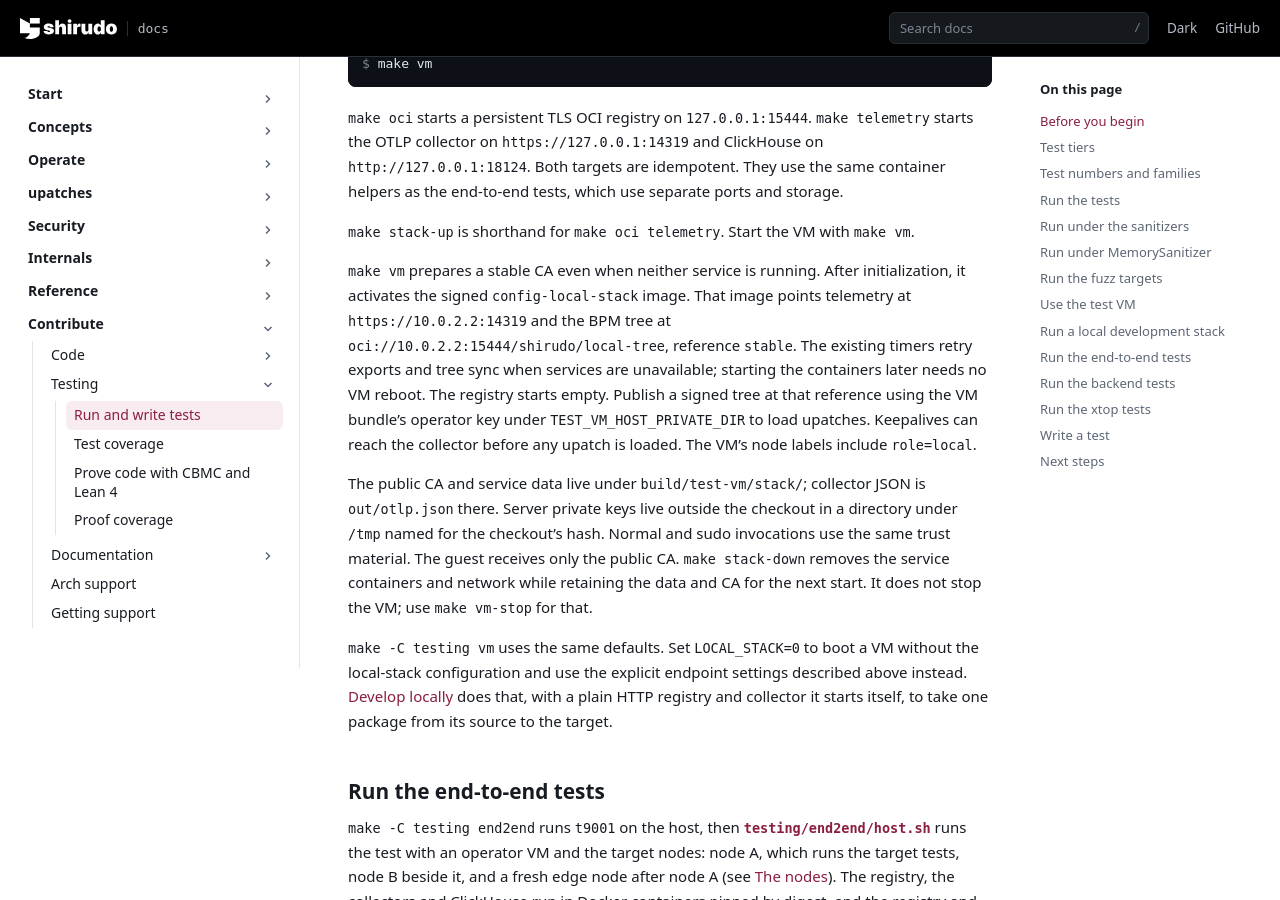
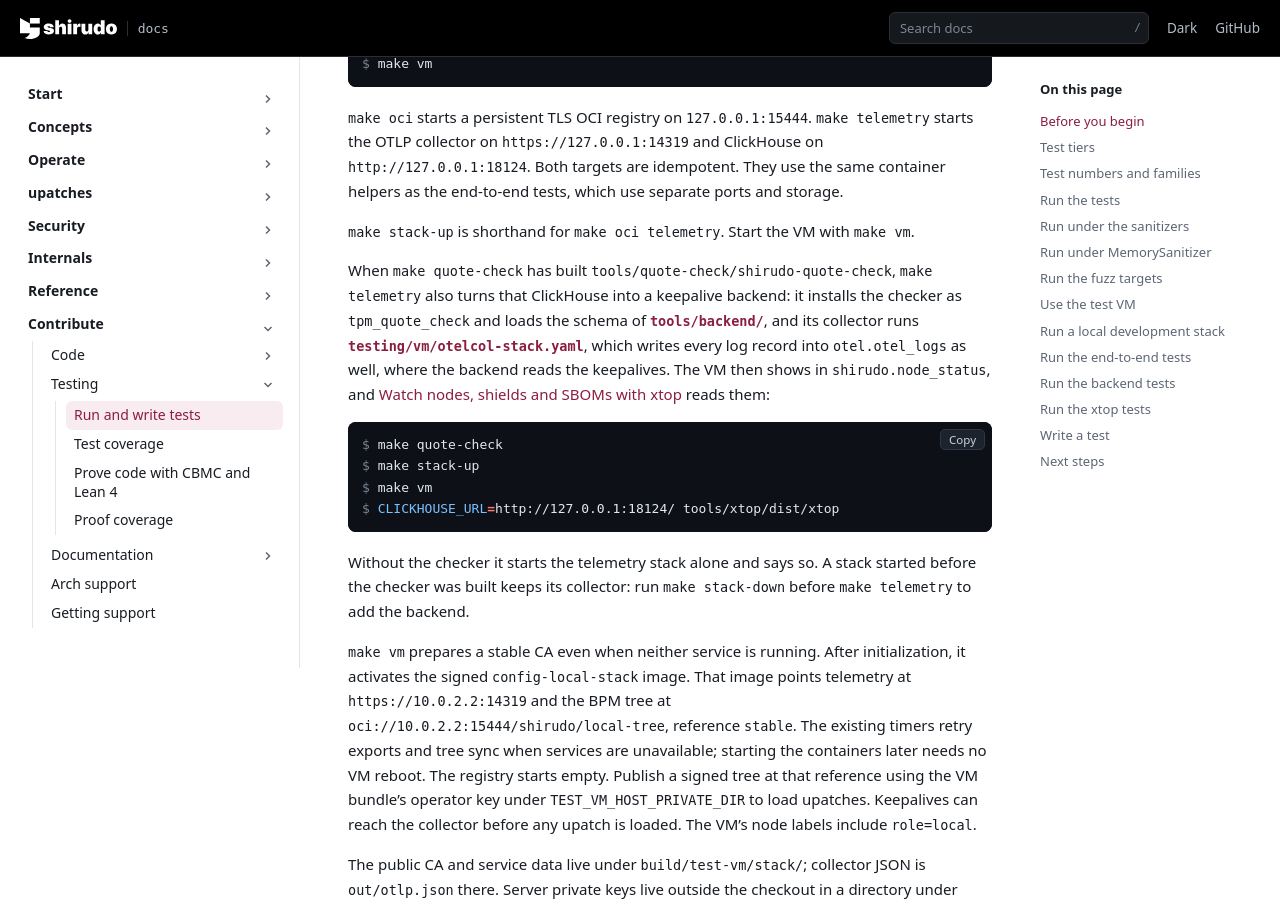
Before and after one commit to AliBashaSY/shirudo, a Sphinx documentation site: the page built from Documentation/contribute/testing/testing.rst, in a window 1280 px wide and 900 px high, scrolled down 12092 px. Built offline with Sphinx 7.4.7, drawn with Linux system fonts in a browser that asks for light colours; pages that are not in the unit, such as notebooks, are missing from menus.

Commit message:
testing: load the backend into the local stack's ClickHouse
make vm points a VM's keepalive at the collector make stack-up starts,
but that collector only stores raw OTLP, and its ClickHouse has none of
the backend's schema: the keepalives arrive and never become nodes, so
tools/xtop has nothing to read from the local stack.

When make quote-check has built the checker, make telemetry now
installs it as tpm_quote_check in the stack's ClickHouse and loads
tools/backend's schema there, and the collector runs a configuration of
its own, testing/vm/otelcol-stack.yaml, that also writes every log
record into otel.otel_logs, where the backend reads the keepalives. One
ClickHouse and one collector, because a node has one endpoint for its
keepalive and its map export alike. Without the checker the stack
starts as before and says how to add the backend.

The install steps move out of stack_backend into stack_backend_install,
which takes the container, so that the end-to-end backend and the local
stack share them; stack_backend_schema takes the container too, and the
end-to-end callers keep its default.

Signed-off-by: John Fastabend <john.fastabend@gmail.com>

```diff
--- a/Documentation/contribute/testing/testing.rst
+++ b/Documentation/contribute/testing/testing.rst
@@ -687,6 +687,26 @@ storage.
 
 ``make stack-up`` is shorthand for ``make oci telemetry``. Start the VM
 with ``make vm``.
+
+When ``make quote-check`` has built
+``tools/quote-check/shirudo-quote-check``, ``make telemetry`` also turns
+that ClickHouse into a keepalive backend: it installs the checker as
+``tpm_quote_check`` and loads the schema of :src:`tools/backend/`, and
+its collector runs :src:`testing/vm/otelcol-stack.yaml`, which writes
+every log record into ``otel.otel_logs`` as well, where the backend reads
+the keepalives. The VM then shows in ``shirudo.node_status``, and
+:doc:`/operate/backend/xtop` reads them:
+
+.. code-block:: console
+
+   $ make quote-check
+   $ make stack-up
+   $ make vm
+   $ CLICKHOUSE_URL=http://127.0.0.1:18124/ tools/xtop/dist/xtop
+
+Without the checker it starts the telemetry stack alone and says so. A
+stack started before the checker was built keeps its collector: run
+``make stack-down`` before ``make telemetry`` to add the backend.
 
 ``make vm`` prepares a stable CA even when neither service is running.
 After initialization, it activates the signed ``config-local-stack``
--- a/Documentation/operate/backend/xtop.rst
+++ b/Documentation/operate/backend/xtop.rst
@@ -39,7 +39,9 @@ Build and run
         CLICKHOUSE_PASSWORD=... tools/xtop/dist/xtop
 
 ``bun run src/index.tsx`` in :src:`tools/xtop/` runs it without
-building. A user that can only ``SELECT`` from the ``shirudo`` database
+building. Against the local development stack, whose ClickHouse holds
+the backend once ``make quote-check`` has built the checker, the URL is
+``http://127.0.0.1:18124/`` (:ref:`local-dev-stack`). A user that can only ``SELECT`` from the ``shirudo`` database
 is enough.
 
 .. list-table::
```
Also changed, not shown: 3 other files.
